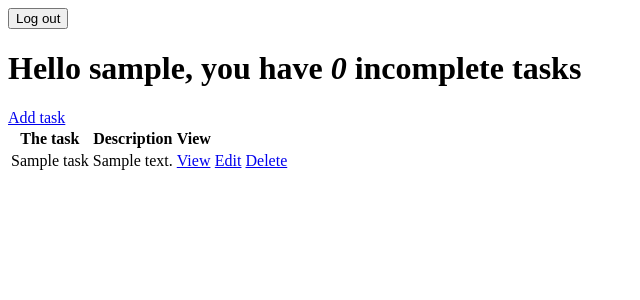
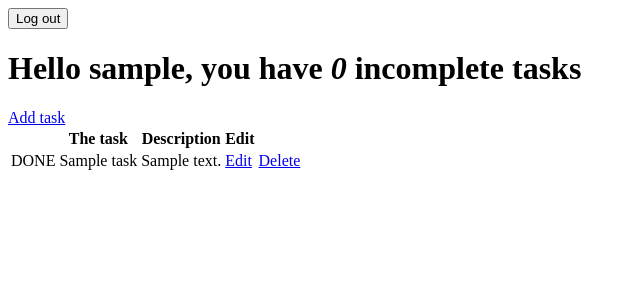
Before and after one commit to Ngel0/todo-list, a Django app: page / in a window 1280 px wide. Shown: the top 300 px of the page, without its empty margins (0-640 px from the left). Run offline with Django 5.2, Linux system fonts and the light colour scheme; a user stored in the database is signed in; tables that the repository leaves empty hold one stand-in row (values such as "Sample post").

Commit message:
show which tasks are done

```diff
--- a/todo_list/tasklist/templates/tasklist/task_list.html
+++ b/todo_list/tasklist/templates/tasklist/task_list.html
@@ -18,15 +18,20 @@
 
 <table>
     <tr>
+        <th></th>
         <th>The task</th>
         <th>Description</th>
-        <th>View</th>
+        <th>Edit</th>
     </tr>
     {% for task in tasks %}
     <tr>
+        <td>
+            {% if task.is_completed %}
+            DONE
+            {% endif %}
+        </td>
         <td>{{task.title}}</td>
         <td>{{task.description}}</td>
-        <td><a href="{% url 'task' task.id %}">View</a></td>
         <td><a href="{% url 'update-task' task.id %}">Edit</a></td>
         <td><a href="{% url 'delete-task' task.id %}">Delete</a></td>
     </tr>
```
